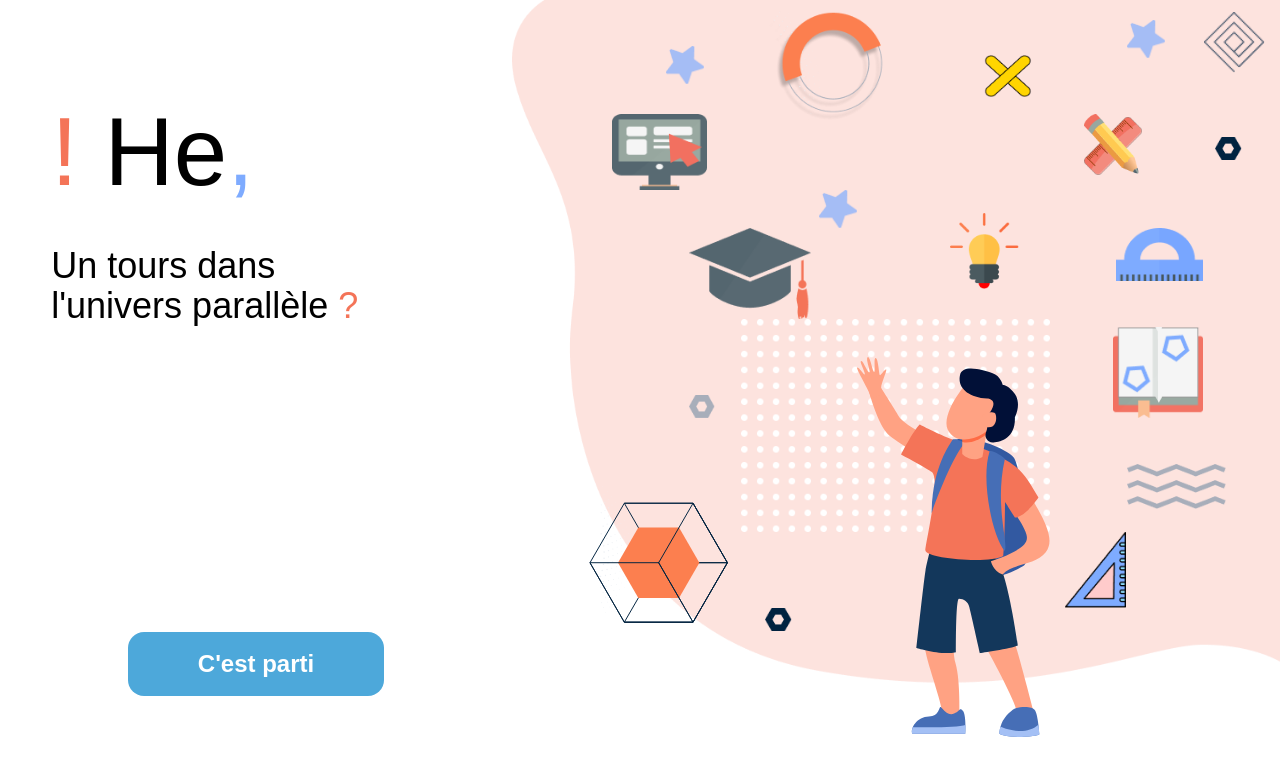
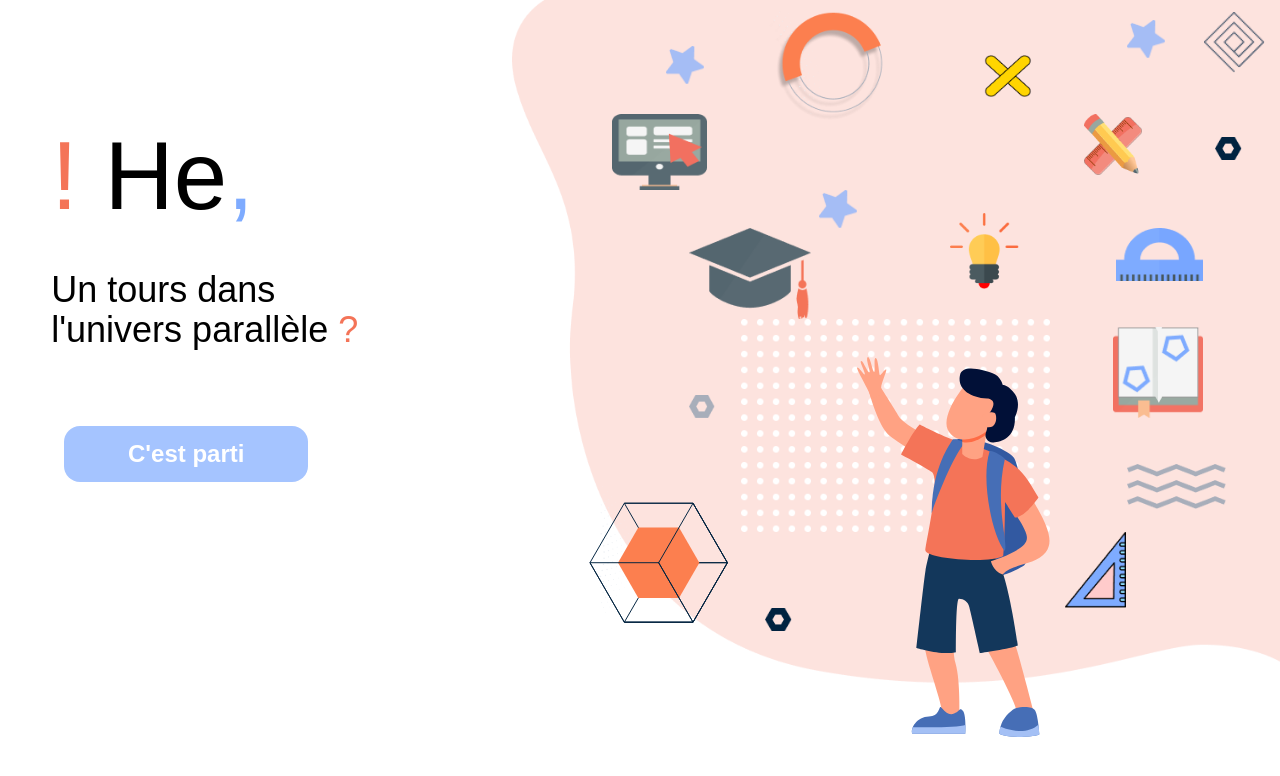
Before and after one commit to Abdelalim03/Projet2CP, a React (Create React App) app: page / in a window 1280 px wide. Shown: the top 776 px of the page. Built offline with nearby package versions, Linux system fonts and the light colour scheme; the HTML template or start-up script is replaced by a standard one; a web font is replaced by a local one.

Commit message:
fixed problems landing

```diff
--- a/src/App.js
+++ b/src/App.js
@@ -11,6 +11,7 @@ function App() {
       <Routes>
         <Route path="/" >
           <Route index element={<Landing />} />
+          <Route path="choix" element={<EtesVous />} />
           <Route path="nom" element={<Nom />} />
           <Route path="*" element={<NoPage />} />
         </Route>
--- a/src/pages/EtesVous/EtesVous.js
+++ b/src/pages/EtesVous/EtesVous.js
@@ -1,5 +1,4 @@
 import React from "react";
-import { FontAwesomeIcon } from "@fortawesome/react-fontawesome";
 import { Link } from "react-router-dom";
 
 function EtesVous() {
--- a/src/pages/Landing/Landing.js
+++ b/src/pages/Landing/Landing.js
@@ -1,12 +1,13 @@
 import React from 'react'
+import { Link } from 'react-router-dom'
 import Absolute from '../Nom/Absolute'
 import AbsoluteLending from './AbsoluteLending'
 
 function Landing() {
   return (
-    <div className='w-screen h-screen'>
+    <div className='w-screen h-screen selection:bg-fuchsia-300'>
         <div className='flex justify-start'>
-            <div className='w-[40%] h-screen  flex flex-col justify-around'>
+            <div className='w-[40%] h-screen py-20 lg:py-32 flex flex-col '>
             <div className='flex flex-col h-[40%] ml-[10%]'>
               <div className='text-left font-normal text-6xl md:text-7xl lg:text-8xl mb-[10%]'>
                 <h1 className='inline text-[#F47458]'>!</h1>
@@ -20,8 +21,10 @@ function Landing() {
                   <h2 className='inline text-[#F47458]'> ?</h2>
               </div>
             </div>
-            <button className='text-center text-white font-bold text-base md:text-xl lg:text-2xl bg-[#0083CBB2] hover:bg-[#194084F2] h-[8%] ml-[25%] mr-[25%] rounded-2xl transition-transform hover:translate-y-[-3%]'>C'est parti</button>
-          </div>
+            <Link to="/choix" className='mt-14 lg:mt-20 flex flex-nowrap items-center justify-center text-center text-white font-bold text-base md:text-xl lg:text-2xl bg-[#7EABFFB2] hover:bg-[#466EB6B2] w-fit py-3 px-10 lg:px-16 h-13 lg:h-14 ml-8 lg:ml-16 rounded-2xl transition-transform hover:translate-y-[-3%]'>
+              C'est parti
+            </Link>
+            </div>
         </div>
         <AbsoluteLending />
       </div>
--- a/src/pages/Nom/Nom.js
+++ b/src/pages/Nom/Nom.js
@@ -1,22 +1,23 @@
-import React from 'react'
+import React, { useState } from 'react'
 import {FontAwesomeIcon} from "@fortawesome/react-fontawesome"
 import { faArrowRightToBracket } from '@fortawesome/free-solid-svg-icons'
 import Absolute from './Absolute';
 
 function Nom() {
+  const [username, setUsername] = useState("");
   return (
-    <div className="relative w-screen h-screen ">
+    <div className="relative w-screen h-screen selection:bg-fuchsia-300">
 
         <Absolute />
         <h1 className='main-title'>Veuillez introdure votre nom </h1>
         <div className='flex justify-center'>
-            <div className="relative flex  justify-center items-center lg:-mt-4 h-52 lg:h-72 w-[55%] lg:w-[43%] bg-[url('./grid.png')] bg-[#80aaff12] border-solid border-4 border-[#0083CB] rounded-3xl ">
+            <div className="relative flex  justify-center items-center lg:-mt-4 h-52 lg:h-72 w-[55%] lg:w-[43%] bg-[url('./grid.png')] bg-[#80aaff12] border-4 border-[#0083CB] rounded-3xl ">
                 <img className='select-none absolute -left-7 -bottom-[6px] lg:-bottom-[7px] h-[72%] lg:-left-10' src='/nom/kateb.png'  alt='kateb'/>
                 <img className='select-none absolute left-[55%] bottom-[10%] ' src='/nom/Rectangle 74.svg' alt='rect'/>
                 <img className='select-none absolute top-0 left-[60%]' src='/nom/Polygon 10.svg' alt='poly'/>
                 <img className='select-none absolute left-[30%] top-[10%] ' src='/nom/Group 70.svg' alt='Group 70'/>
-                <div className='flex  h-[50px] lg:h-16 pl-7 rounded-2xl w-[75%]'>
-                <input type="text" className='rounded-l-2xl h-full m-0  pl-8 lg:pl-9 pr-2 text-base lg:text-xl w-[63%] focus:outline-none' placeholder="Nom d'utilisateur" />
+                <div className='h-12 lg:h-16 pl-7 rounded-2xl w-[75%]'>
+                <input name="userName" onChange={(e)=>setUsername(e.target.value)} value={username} type="text" className='rounded-l-2xl h-full m-0  pl-8 lg:pl-9 pr-2 text-base lg:text-xl w-[63%] focus:outline-none' placeholder="Nom d'utilisateur" />
                   <button className="select-none w-fit px-3 h-full m-0 suivant rounded-r-2xl bg-[#0083CBB2] hover:bg-[#194084F2] text-base lg:text-2xl text-white font-bold lg:px-4 focus:outline-none transition ease-in-out delay-150 duration-300" type="button">
                     suivant <FontAwesomeIcon icon={faArrowRightToBracket} className='text-white lg:w-5 -mb-[1px] lg:-mb-[2px]' />
                   </button>
```
